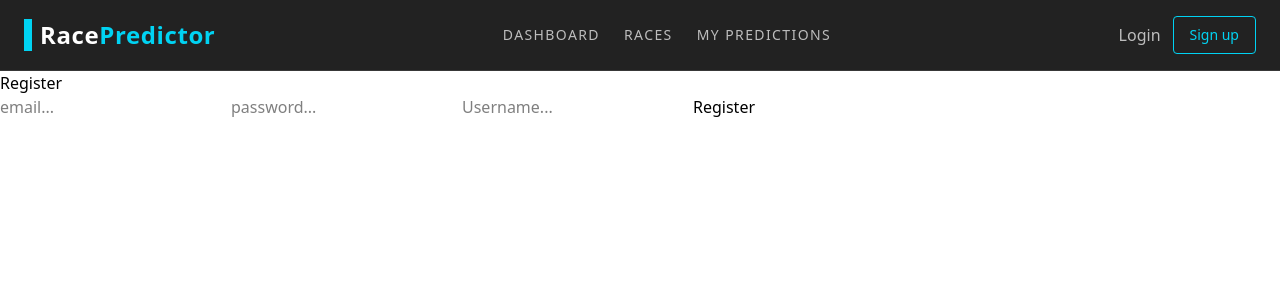
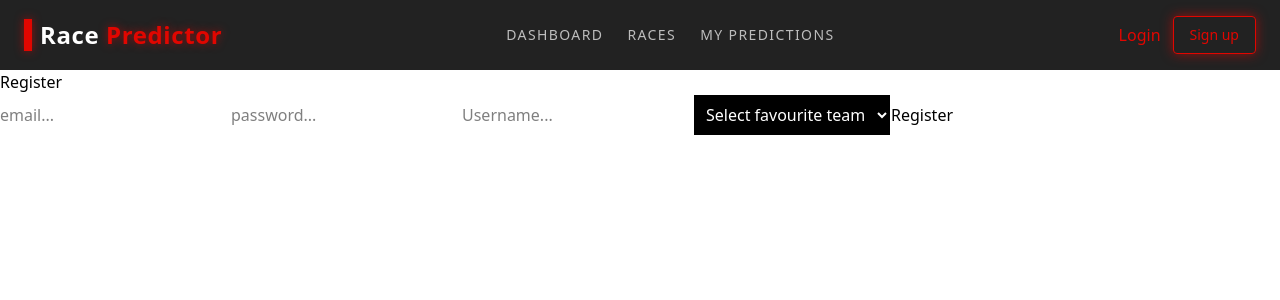
Before and after one commit to DLong86/f1-predictions, a React (Vite) app: page /register in a window 1280 px wide. Shown: the top 300 px of the page. Built offline with nearby package versions, Linux system fonts and the light colour scheme.

Commit message:
updated: team themes styling  to header

```diff
--- a/src/components/Header.jsx
+++ b/src/components/Header.jsx
@@ -1,11 +1,15 @@
 import { logout, isLoggedIn, getUserFromToken } from "../services/auth";
 import { useNavigate, Link } from "react-router-dom";
 import { useState } from "react";
+import { teamThemes } from "../theme/teams";
 
 export default function Header() {
 	const navigate = useNavigate();
 	const user = getUserFromToken();
 	const [menuOpen, setMenuOpen] = useState(false);
+
+	const team = user?.team || "default";
+	const theme = teamThemes[team] || teamThemes.default;
 
 	const handleLogout = () => {
 		logout();
@@ -14,13 +18,27 @@ export default function Header() {
 	};
 
 	return (
-		<header className="w-full bg-[#222] border-b border-white/10 relative z-50">
+		<header className="w-full bg-[#222]  relative z-50">
 			<div className="max-w-7xl mx-auto flex items-center justify-between px-6 py-4">
 				{/* LEFT */}
 				<Link to="/" className="flex items-center gap-2 group">
-					<div className="w-2 h-8 bg-cyan-400 group-hover:bg-cyan-300 transition-all" />
-					<h1 className="text-xl md:text-2xl font-bold tracking-wide text-white">
-						Race<span className="text-cyan-400">Predictor</span>
+					<div
+						className="w-2 h-8 transition-all"
+						style={{
+							backgroundColor: theme.primary,
+							boxShadow: `0 0 10px ${theme.glow}`,
+						}}
+					/>
+					<h1 className="text-xl md:text-2xl font-bold tracking-wide text-white ">
+						Race{" "}
+						<span
+							style={{
+								color: theme.primary,
+								textShadow: `0 0 8px ${theme.glow}`,
+							}}
+						>
+							Predictor
+						</span>
 					</h1>
 				</Link>
 
@@ -28,19 +46,31 @@ export default function Header() {
 				<nav className="hidden md:flex items-center gap-6 text-sm uppercase tracking-widest">
 					<Link
 						to="/dashboard"
-						className="text-white/70 hover:text-cyan-400 transition"
+						className="text-white/70 transition"
+						onMouseEnter={(e) => (e.target.style.color = theme.primary)}
+						onMouseLeave={(e) =>
+							(e.target.style.color = "rgba(255,255,255,0.7)")
+						}
 					>
 						Dashboard
 					</Link>
 					<Link
 						to="/races"
-						className="text-white/70 hover:text-cyan-400 transition"
+						className="text-white/70 transition"
+						onMouseEnter={(e) => (e.target.style.color = theme.primary)}
+						onMouseLeave={(e) =>
+							(e.target.style.color = "rgba(255,255,255,0.7)")
+						}
 					>
 						Races
 					</Link>
 					<Link
 						to="/my-predictions"
-						className="text-white/70 hover:text-cyan-400 transition"
+						className="text-white/70 transition"
+						onMouseEnter={(e) => (e.target.style.color = theme.primary)}
+						onMouseLeave={(e) =>
+							(e.target.style.color = "rgba(255,255,255,0.7)")
+						}
 					>
 						My Predictions
 					</Link>
@@ -56,7 +86,21 @@ export default function Header() {
 
 							<button
 								onClick={handleLogout}
-								className="px-4 py-2 text-sm border border-cyan-400 text-cyan-400 hover:bg-cyan-400 hover:text-black transition-all rounded"
+								className="px-4 py-2 text-sm transition-all rounded cursor-pointer"
+								style={{
+									border: `1px solid ${theme.primary}`,
+									color: theme.primary,
+								}}
+								onMouseEnter={(e) => {
+									e.target.style.backgroundColor = theme.primary;
+									e.target.style.color = "#000";
+									e.target.style.boxShadow = `0 0 12px ${theme.glow}`;
+								}}
+								onMouseLeave={(e) => {
+									e.target.style.backgroundColor = "transparent";
+									e.target.style.color = theme.primary;
+									e.target.style.boxShadow = "none";
+								}}
 							>
 								Logout
 							</button>
@@ -65,13 +109,30 @@ export default function Header() {
 						<div className="flex items-center gap-3">
 							<Link
 								to="/login"
-								className="text-white/70 hover:text-cyan-400 transition"
+								style={{ color: theme.primary }}
+								className="transition hover:opacity-80"
 							>
 								Login
 							</Link>
+
 							<Link
 								to="/register"
-								className="px-4 py-2 text-sm border border-cyan-400 text-cyan-400 hover:bg-cyan-400 hover:text-black transition-all rounded"
+								style={{
+									borderColor: theme.primary,
+									color: theme.primary,
+									boxShadow: `0 0 12px ${theme.glow}`,
+								}}
+								className="px-4 py-2 text-sm border transition-all duration-300 rounded hover:text-black"
+								onMouseEnter={(e) => {
+									e.target.style.backgroundColor = theme.primary;
+									e.target.style.color = "#000";
+									e.target.style.boxShadow = `0 0 12px ${theme.glow}`;
+								}}
+								onMouseLeave={(e) => {
+									e.target.style.backgroundColor = "transparent";
+									e.target.style.color = theme.primary;
+									e.target.style.boxShadow = "none";
+								}}
 							>
 								Sign up
 							</Link>
@@ -103,21 +164,33 @@ export default function Header() {
 						<Link
 							onClick={() => setMenuOpen(false)}
 							to="/dashboard"
-							className="text-white/80 hover:text-cyan-400"
+							className="text-white/70 transition duration-200"
+							onMouseEnter={(e) => (e.target.style.color = theme.primary)}
+							onMouseLeave={(e) =>
+								(e.target.style.color = "rgba(255,255,255,0.7)")
+							}
 						>
 							Dashboard
 						</Link>
 						<Link
 							onClick={() => setMenuOpen(false)}
 							to="/races"
-							className="text-white/80 hover:text-cyan-400"
+							className="text-white/70 transition duration-200"
+							onMouseEnter={(e) => (e.target.style.color = theme.primary)}
+							onMouseLeave={(e) =>
+								(e.target.style.color = "rgba(255,255,255,0.7)")
+							}
 						>
 							Races
 						</Link>
 						<Link
 							onClick={() => setMenuOpen(false)}
 							to="/my-predictions"
-							className="text-white/80 hover:text-cyan-400"
+							className="text-white/70 transition duration-200"
+							onMouseEnter={(e) => (e.target.style.color = theme.primary)}
+							onMouseLeave={(e) =>
+								(e.target.style.color = "rgba(255,255,255,0.7)")
+							}
 						>
 							My Predictions
 						</Link>
@@ -132,7 +205,21 @@ export default function Header() {
 
 								<button
 									onClick={handleLogout}
-									className="w-full px-4 py-2 text-sm border border-cyan-400 text-cyan-400 hover:bg-cyan-400 hover:text-black transition-all rounded"
+									className="w-full px-4 py-2 text-sm border transition-all duration-300 rounded cursor-pointer"
+									style={{
+										border: `1px solid ${theme.primary}`,
+										color: theme.primary,
+									}}
+									onMouseEnter={(e) => {
+										e.target.style.backgroundColor = theme.primary;
+										e.target.style.color = "#000";
+										e.target.style.boxShadow = `0 0 12px ${theme.glow}`;
+									}}
+									onMouseLeave={(e) => {
+										e.target.style.backgroundColor = "transparent";
+										e.target.style.color = theme.primary;
+										e.target.style.boxShadow = "none";
+									}}
 								>
 									Logout
 								</button>
@@ -142,14 +229,31 @@ export default function Header() {
 								<Link
 									onClick={() => setMenuOpen(false)}
 									to="/login"
-									className="text-white/80 hover:text-cyan-400"
+									style={{ color: theme.primary }}
+									className="transition hover:opacity-80 text-center"
 								>
 									Login
 								</Link>
+
 								<Link
 									onClick={() => setMenuOpen(false)}
 									to="/register"
-									className="px-4 py-2 text-sm border border-cyan-400 text-cyan-400 hover:bg-cyan-400 hover:text-black transition-all rounded text-center"
+									style={{
+										borderColor: theme.primary,
+										color: theme.primary,
+										boxShadow: `0 0 12px ${theme.glow}`,
+									}}
+									className="px-4 py-2 text-sm border transition-all duration-300 rounded text-center hover:text-black"
+									onMouseEnter={(e) => {
+										e.target.style.backgroundColor = theme.primary;
+										e.target.style.color = "#000";
+										e.target.style.boxShadow = `0 0 12px ${theme.glow}`;
+									}}
+									onMouseLeave={(e) => {
+										e.target.style.backgroundColor = "transparent";
+										e.target.style.color = theme.primary;
+										e.target.style.boxShadow = "none";
+									}}
 								>
 									Sign up
 								</Link>
--- a/src/pages/Register.jsx
+++ b/src/pages/Register.jsx
@@ -7,6 +7,7 @@ export default function Register() {
 	const [password, setPassword] = useState("");
 	const [error, setError] = useState("");
 	const [username, setUsername] = useState("");
+	const [team, setTeam] = useState("");
 	const navigate = useNavigate();
 
 	const handleSubmit = async (e) => {
@@ -14,7 +15,7 @@ export default function Register() {
 		setError("");
 
 		try {
-			await register(email, password, username);
+			await register(email, password, username, team);
 			navigate("/dashboard");
 		} catch (err) {
 			setError(err.message);
@@ -44,6 +45,25 @@ export default function Register() {
 				onChange={(e) => setUsername(e.target.value)}
 			/>
 
+			<select
+				value={team}
+				onChange={(e) => setTeam(e.target.value)}
+				className="bg-black text-white border p-2"
+			>
+				<option value="">Select favourite team</option>
+				<option value="mercedes">Mercedes</option>
+				<option value="ferrari">Ferrari</option>
+				<option value="mclaren">Mclaren</option>
+				<option value="redbull">Redbull</option>
+				<option value="williams">Williams</option>
+				<option value="aston">Aston Martin</option>
+				<option value="alpine">Alpine</option>
+				<option value="haas">Haas</option>
+				<option value="racingbulls">Racing bulls</option>
+				<option value="audi">Audi</option>
+				<option value="cadillac">Cadillac</option>
+			</select>
+
 			<button>Register</button>
 
 			{error && <p>{error}</p>}
--- a/src/services/auth.js
+++ b/src/services/auth.js
@@ -1,13 +1,13 @@
 const API_URL = "http://localhost:3001";
 import { jwtDecode } from "jwt-decode";
 
-export async function register(email, password, username) {
+export async function register(email, password, username, team) {
 	const res = await fetch(`${API_URL}/auth/register`, {
 		method: "POST",
 		headers: {
 			"Content-Type": "application/json",
 		},
-		body: JSON.stringify({ email, password, username }),
+		body: JSON.stringify({ email, password, username, team }),
 	});
 
 	const data = await res.json();
--- a/src/theme/teams.js
+++ b/src/theme/teams.js
@@ -1,4 +1,11 @@
 export const teamThemes = {
+	default: {
+		name: "Default",
+		primary: "#E10600",
+		glow: "rgba(225, 6, 0, 0.6)",
+		border: "#E10600",
+		accent: "#E10600",
+	},
 	mercedes: {
 		name: "Mercedes",
 		primary: "#00F5D4", // Petronas green
@@ -52,10 +59,10 @@ export const teamThemes = {
 	},
 	haas: {
 		name: "Haas",
-		primary: "#E10600", // red
+		primary: "#dddddd", // red
 		glow: "rgba(225, 6, 0, 0.6)",
 		border: "#FFFFFF", // white contrast edge
-		accent: "#E10600",
+		accent: "#ffffff",
 	},
 
 	audi: {
```
Also changed, not shown: 1 other file (tests, documents, lock files or other folders).
